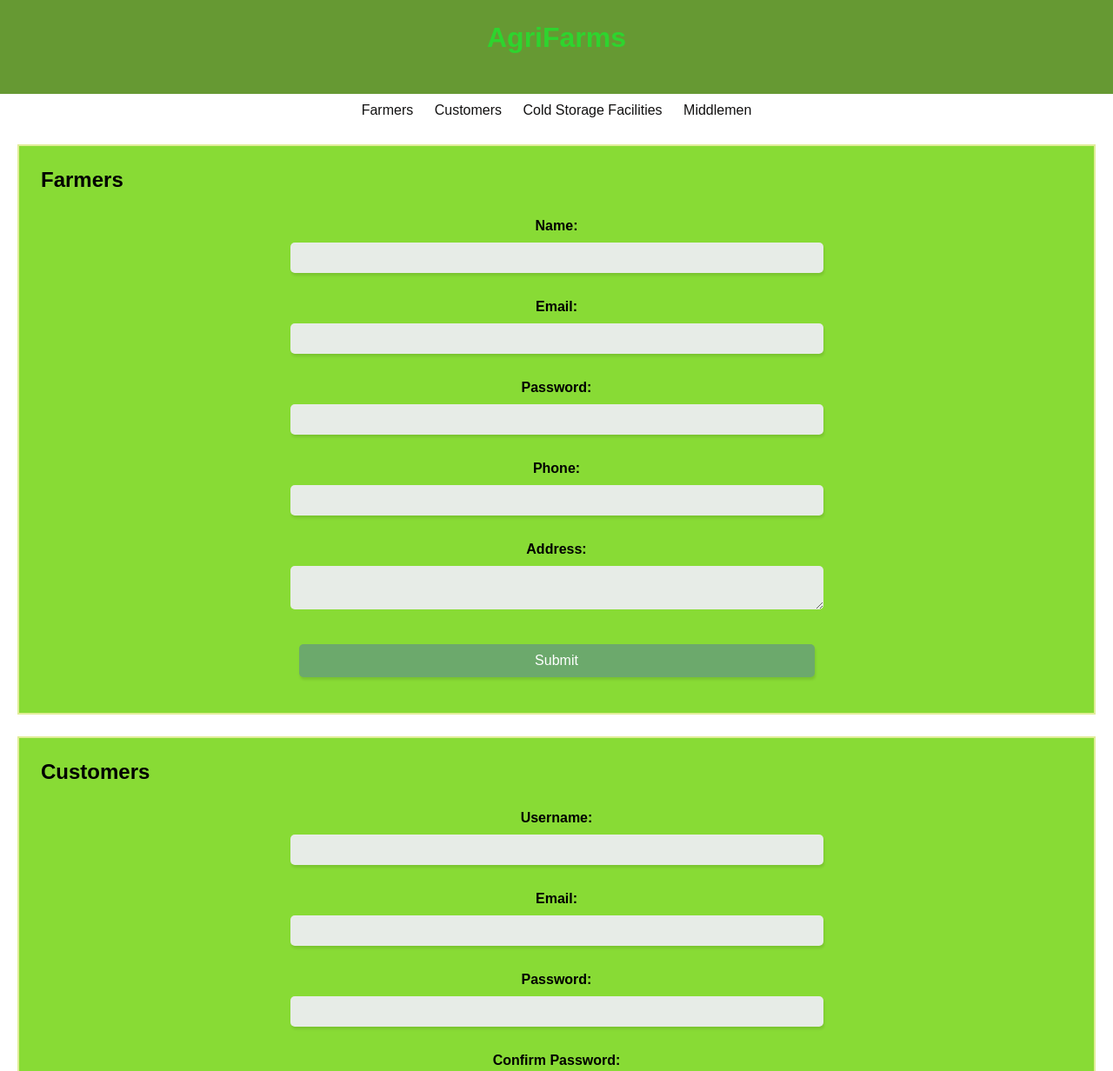
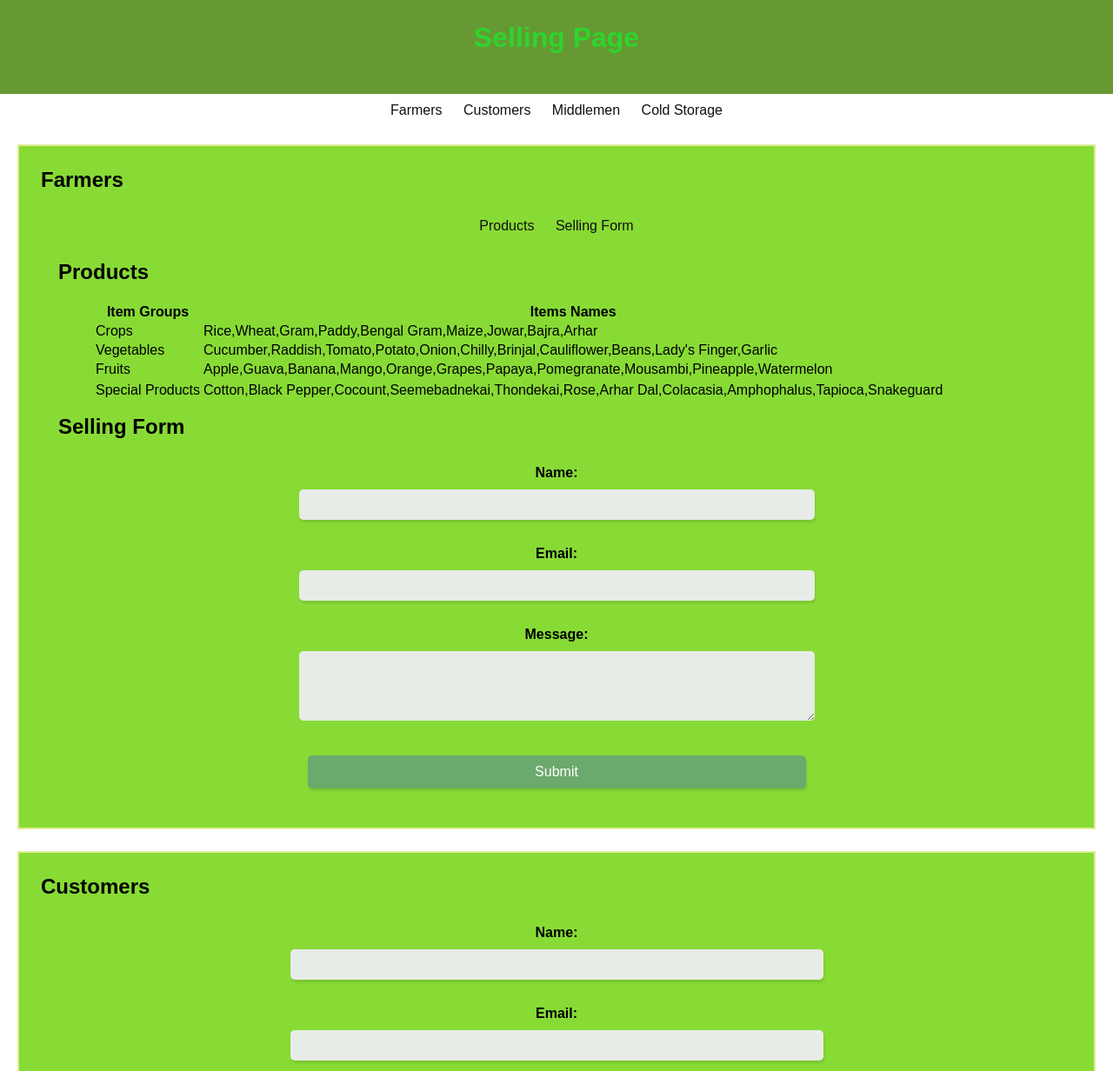
Before and after one commit to 2003UJAN/hackathon-20-4, a plain HTML site: page index.html in a window 1280 px wide. Shown: the top 1232 px of the page at 87% size. Drawn offline with Linux system fonts and the light colour scheme.

Commit message:
Add files via upload

```diff
--- a/index.html
+++ b/index.html
@@ -1,89 +1,97 @@
 <!DOCTYPE html>
-<html lang="en">
+<html>
 <head>
-  <meta charset="UTF-8">
-  <title>Agriculture Management System</title>
-  <link rel="stylesheet" href="style.css">
+	<title>Selling Page</title>
+	<link rel="stylesheet" type="text/css" href="style.css">
 </head>
 <body>
 	<header>
-    <h1>AgriFarms</h1>
+		<h1>Selling Page</h1>
 	</header>
+
 	<nav>
 		<ul>
-      <li><a href="#">Farmers</a></li>
-      <li><a href="#">Customers</a></li>
-      <li><a href="#">Cold Storage Facilities</a></li>
-      <li><a href="#">Middlemen</a></li>
+			<li><a href="#farmers">Farmers</a></li>
+			<li><a href="#customers">Customers</a></li>
+			<li><a href="#middlemen">Middlemen</a></li>
+			<li><a href="#coldstorage">Cold Storage</a></li>
+		</ul>
+	</nav>
+
+	<main>
+		<section id="farmers">
+			<h2>Farmers</h2>
+			<p><nav>
+				<ul>
+                    <li><a href="#">Products</a></li>
+					<li><a href="#">Selling Form</a></li>
 				</ul>
 			</nav>
 			<main>
-    <section id="farmers">
-      <h2>Farmers</h2>
-      <p>
-        <form action="submit-form.html" method="post">
+				<h2>Products</h2>
+				<ul>
+					<table>
+						<tr>
+						  <th>Item Groups</th>
+						  <th>Items Names</th>
+						</tr>
+						<tr>
+						  <td>Crops</td>
+						  <td> Rice,Wheat,Gram,Paddy,Bengal Gram,Maize,Jowar,Bajra,Arhar</td>
+						</tr>
+						<tr>
+						  <td>Vegetables</td>
+						  <td>Cucumber,Raddish,Tomato,Potato,Onion,Chilly,Brinjal,Cauliflower,Beans,Lady's Finger,Garlic</td>
+						</tr>
+					    <tr>
+						  <td>Fruits</td>
+						  <td> Apple,Guava,Banana,Mango,Orange,Grapes,Papaya,Pomegranate,Mousambi,Pineapple,Watermelon</td>
+						</tr>
+						<tr></tr>
+						  <td>Special Products</td>
+						  <td>Cotton,Black Pepper,Cocount,Seemebadnekai,Thondekai,Rose,Arhar Dal,Colacasia,Amphophalus,Tapioca,Snakeguard</td>
+						</tr>
+					  </table>
+                </ul>
+				<h2>Selling Form</h2>
+				<form>
 					<label for="name">Name:</label>
 					<input type="text" id="name" name="name" required>
-
 					<label for="email">Email:</label>
 					<input type="email" id="email" name="email" required>
-
-          <label for="password">Password:</label>
-          <input type="password" id="password" name="password" required>
-
-          <label for="phone">Phone:</label>
-          <input type="tel" id="phone" name="phone" required>
-
-          <label for="address">Address:</label>
-          <textarea id="address" name="address" required></textarea>
-
+					<label for="message">Message:</label>
+					<textarea id="message" name="message" rows="4" required></textarea>
 					<button type="submit">Submit</button>
-        </form>
-      </p>
+				</form></p>
 		</section>
         <section id="customers">
 			<h2>Customers</h2>
 			<p>
 				<form>
-          <label for="username">Username:</label>
-          <input type="text" id="username" name="username" required>
-
+					<label for="name">Name:</label>
+					<input type="text" id="name" name="name" required>
 					<label for="email">Email:</label>
 					<input type="email" id="email" name="email" required>
-
-          <label for="password">Password:</label>
-          <input type="password" id="password" name="password" required>
-
-          <label for="confirm-password">Confirm Password:</label>
-          <input type="password" id="confirm-password" name="confirm-password" required>
-
-          <button type="submit">Sign Up</button>
+					<label for="Cart">Cart:</label>
+					<textarea id="Cart" name="Cart" rows="4" required></textarea>
+					<button type="submit">Submit</button>
 				</form>
 			</p>
 		</section>
-    <section id="cold-storage">
-      <h2>Cold Storage Facilities</h2>
-         <p>Antarrtica Cold Storage Facility</p>
-         <p><img src="Images/Cold_Storage.jpg" alt="Image to be loaded" width="500px"></p>
-        <p>
-         <iframe src="https://www.google.com/maps/embed?pb=!1m18!1m12!1m3!1d23977.327771393266!2d80.03983479102246!3d13.04562387019383!2m3!1f0!2f0!3f0!3m2!1i1024!2i768!4f13.1!3m3!1m2!1s0x3a528b84201dfe8b%3A0x950b73eeb24487e9!2sAntarrtica%20Cold%20Storage!5e0!3m2!1sen!2sin!4v1681968816704!5m2!1sen!2sin" width="400" height="400" style="border: 1px;;" allowfullscreen="" loading="lazy" referrerpolicy="no-referrer-when-downgrade"></iframe>
-        </p>
-        <p>
-          <h3>Contact Info:</h3>
-          <p>Phone Number:09841045153</p>
-          <p>Website:
-            <a href="http://antarrtica.in/">Antarrtica.in</Antarrtica></a>
-          </p>
-          <p>Mail:store@antarrtica.in</p>
-        </p>
-    </section>
+
 		<section id="middlemen">
 			<h2>Middlemen</h2>
 			<p></p>
 		</section>
+
+		<section id="coldstorage">
+			<h2>Cold Storage</h2>
+			<p></p>
+		</section>
 	</main>
+
 	<footer>
-    <p>&copy; 2023 AgriFarms. All rights reserved.</p>
+		<p>&copy; 2023 Selling Page. All rights reserved.</p>
 	</footer>
 </body>
 </html>
```
Lines whose indentation alone changed are shown as unchanged.
